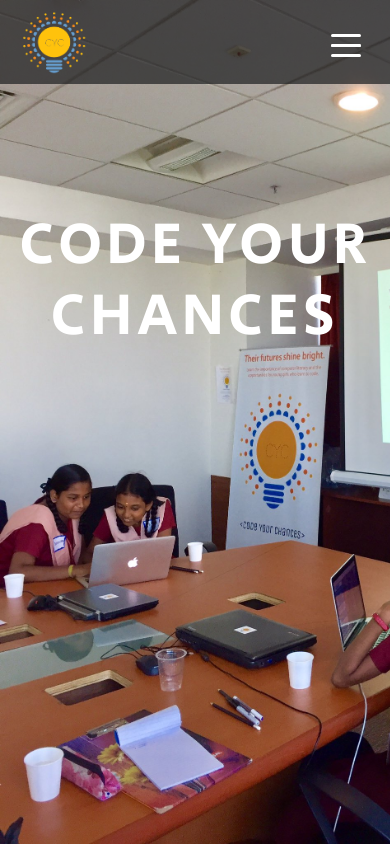
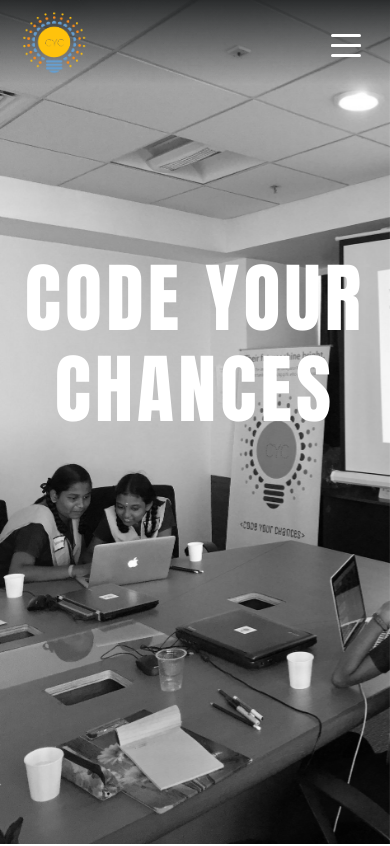
Before and after one commit to siyachoudhary/cyc-website, a React (Create React App) app: page /cyc_website in a window 390 px wide. Shown: the top 846 px of the page. Built offline with nearby package versions, Linux system fonts and the light colour scheme.

Commit message:
navbar style

```diff
--- a/src/components/MyNav.css
+++ b/src/components/MyNav.css
@@ -5,7 +5,7 @@
   z-index: 5;
   position: fixed;
   width: 100hw;
-  background-color: rgb(29, 31, 32, .7);
+  background-image: linear-gradient(rgb(29, 31, 32, .9), rgb(29, 31, 32, 0));
 }
 
 .container { max-width: 100vw; }
@@ -16,7 +16,7 @@
   font-size: 2vh;
   text-align: center;
   font-family: 'Secular One', sans-serif;
-  color: #b8b8b8;
+  color: #dfdfdf;
   transition: all .3s ease-in-out;
 }
 
--- a/src/screens/HomePage.css
+++ b/src/screens/HomePage.css
@@ -2,18 +2,18 @@
 @import url('https://fonts.googleapis.com/css2?family=Secular+One&display=swap');
 
 #mainHome{
-    /* background-color: rgb(31, 31, 145); */
     background: url("../../public/images/CYC_cover.webp") no-repeat;
     background-size: cover;
     height: 100vh;
-    padding-top: 50vh;
-    padding-bottom: 50vh;
+    padding-top: 25vh;
+    padding-bottom: 25vh;
     color: white;
+    -webkit-filter: grayscale(1);
 }
 
 .headingMain{
-    font-size: 10vh;
-    font-family: 'Secular One', sans-serif;
+    font-size: 25vh;
+    font-family: Impact, Haettenschweiler, 'Arial Narrow Bold', sans-serif;
     letter-spacing: .5vh;
 }
 
@@ -53,11 +53,11 @@
         background: url("../../public/images/cover2.jpeg") no-repeat;
         background-size: cover;
         height: 100vh;
-        padding-top: 25vh;
+        padding-top: 30vh;
         padding-bottom: 50vh;
     }
 
     .headingMain{
-        font-size: 7vh;
+        font-size: 9vh;
     }
 }
--- a/src/screens/HomePage.js
+++ b/src/screens/HomePage.js
@@ -19,6 +19,7 @@ export const HomePage = () => {
               data-aos-duration="300"
             >CODE YOUR CHANCES</h1>
         </div>
+
         <h2 className='heading2'>AS SEEN ON</h2>
 
         <a href='https://www.cbsnews.com/chicago/video/code-your-chances-hosting-coding-workshop-today-in-lincoln-park/#x' target='blank'  data-aos={"zoom-in-up"}><img src= {process.env.PUBLIC_URL + "/images/CBS.png"} className='newsLogo small'></img></a>
```
Also changed, not shown: 1 other file (tests, documents, lock files or other folders).
